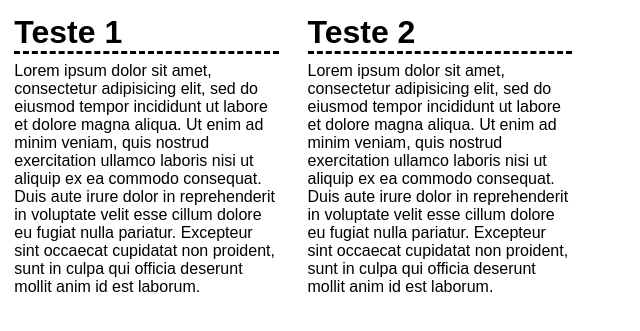
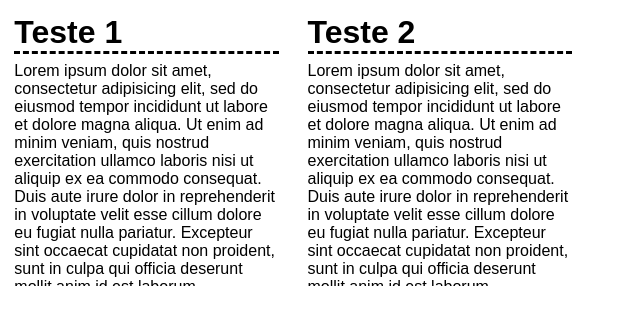
Before and after one commit to Gu5tavoC/Ppostit, a Django app: page /page/1/print/ in a window 1280 px wide. Shown: the top 331 px of the page, without its empty margins (0-640 px from the left). Run offline with Django 3.2, Linux system fonts and the light colour scheme; data comes from the database, SQL or seed files in the repository.

Commit message:
Overflow hidden

```diff
--- a/printy/templates/print_model.html
+++ b/printy/templates/print_model.html
@@ -19,6 +19,7 @@
             }
             .box {
                 padding:2mm;
+                overflow:hidden;
                 width:{{print_page.post_it_model.adjust_width}}mm;
                 height:{{print_page.post_it_model.adjust_height}}mm;
                 {% if model %}
```
